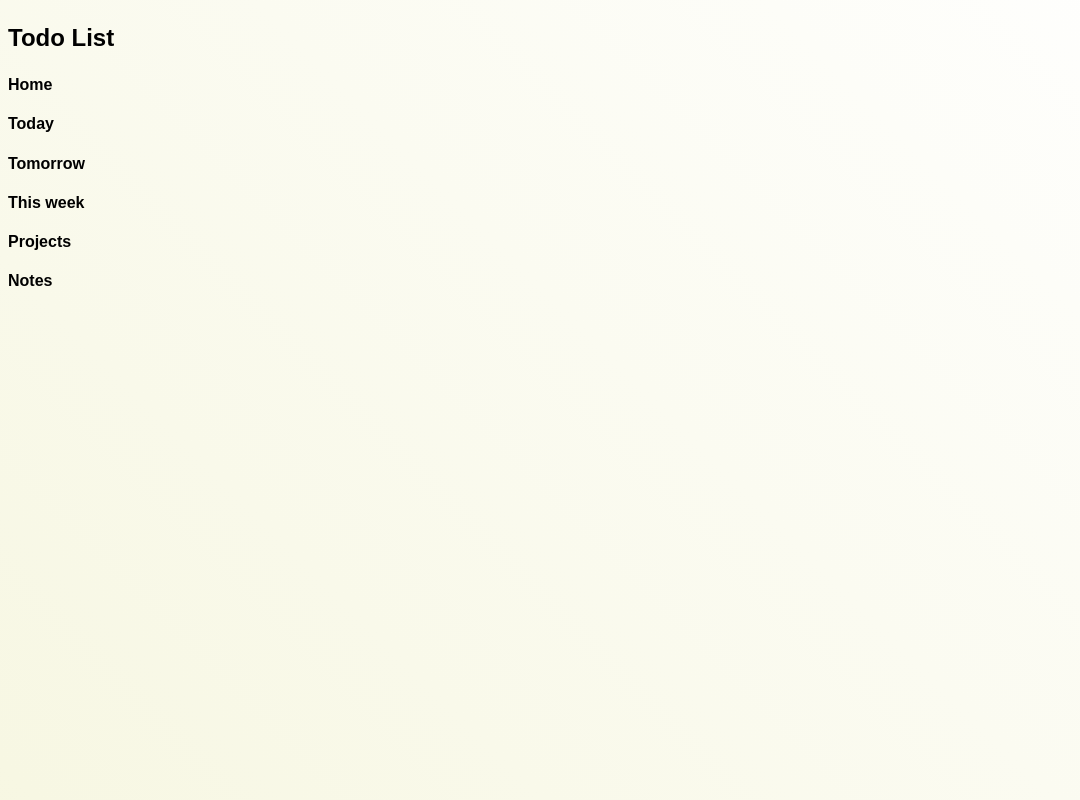
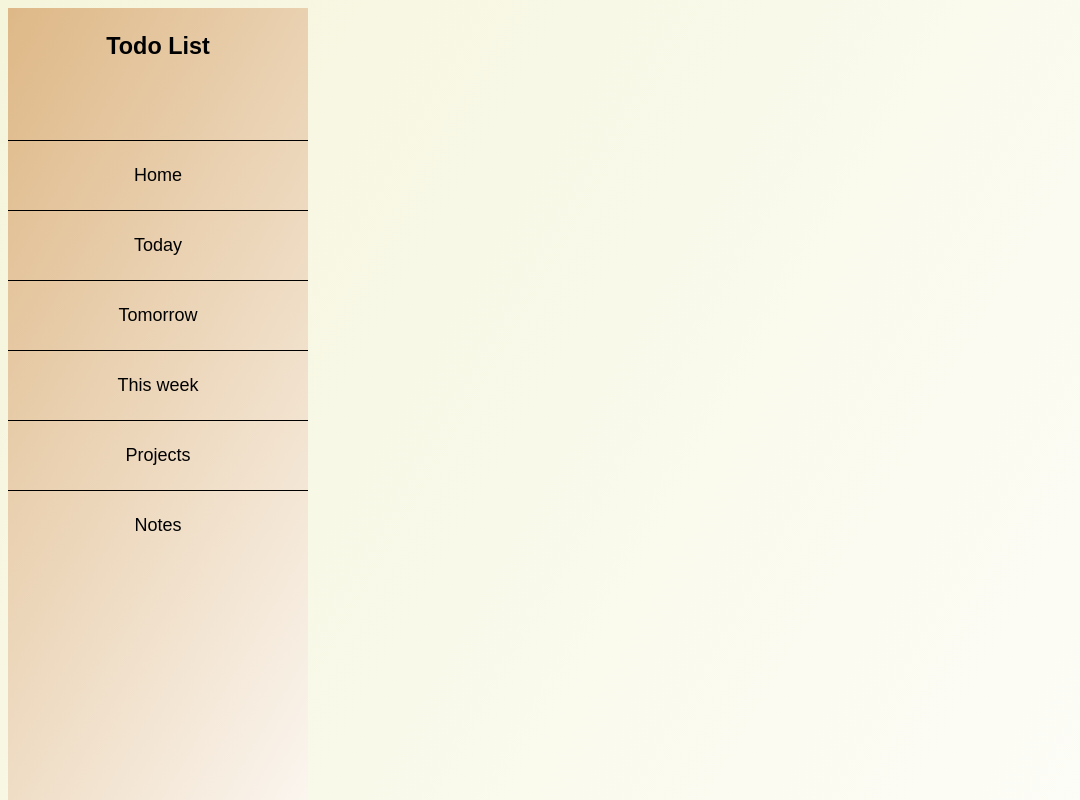
Before and after one commit to VirgilLungu27/todo-list, a website built with webpack: page dist/index.html in a window 1280 px wide. Shown: the top 800 px of the page, without its empty margins (0-1080 px from the left). Built offline with Linux system fonts and the light colour scheme.

Commit message:
Add css borders to each element

```diff
--- a/src/index.js
+++ b/src/index.js
@@ -15,7 +15,7 @@ function component() {
     element.innerHTML =
     `<div class="hero">
         <div class="todo">
-            <div><h3>Todo List</h3></div>
+            <div class="todofirst"><h3>Todo List</h3></div>
 
             <div id="homepage"><h4>Home</h4></div>
             <div id="today"><h4>Today</h4></div>
--- a/src/style.css
+++ b/src/style.css
@@ -1,18 +1,36 @@
 body {
     overflow: hidden;
-    background: linear-gradient(45deg, beige, white);
+    background: linear-gradient(120deg, beige, white);
 
 }
 
 .content {
-    font-family: 'Ubuntu', sans-serif;
+    font-family: sans-serif;
     height: 1240px;
     width: 2204px;
 }
 
-.todo > div > h3 {
-    font-size: 24px;
-    font-family: inherit;
+.todo {
+    background: linear-gradient(120deg, burlywood, white);
+    max-width: 300px;
+    height: 1000px;
+    text-align: center;
+}
+
+.todofirst {
+    font-size: 20px;
+    padding-top: 2px;
+    margin-bottom: 80px;
+}
+
+.todo > div:not(.todofirst) {
+    border-top: 0.5px solid black;
+}
+
+
+.todo > div > h4 {
+    font-size: 18px;
+    font-weight: 400;
 }
 
 #homepage:hover, #today:hover, #notes:hover, #projects:hover, #tomorrow:hover, #thisweek:hover {
```
Also changed, not shown: dist/bundle.js.
